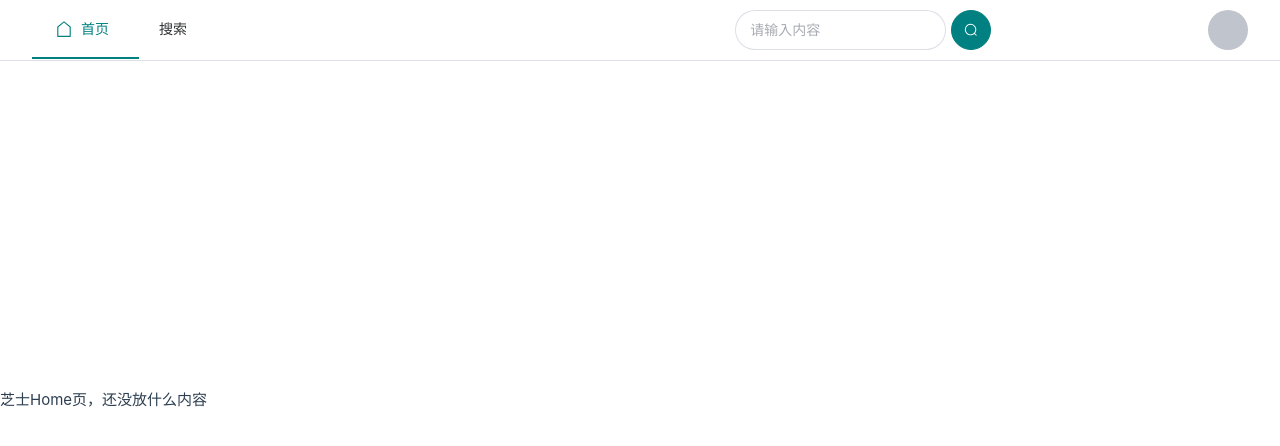
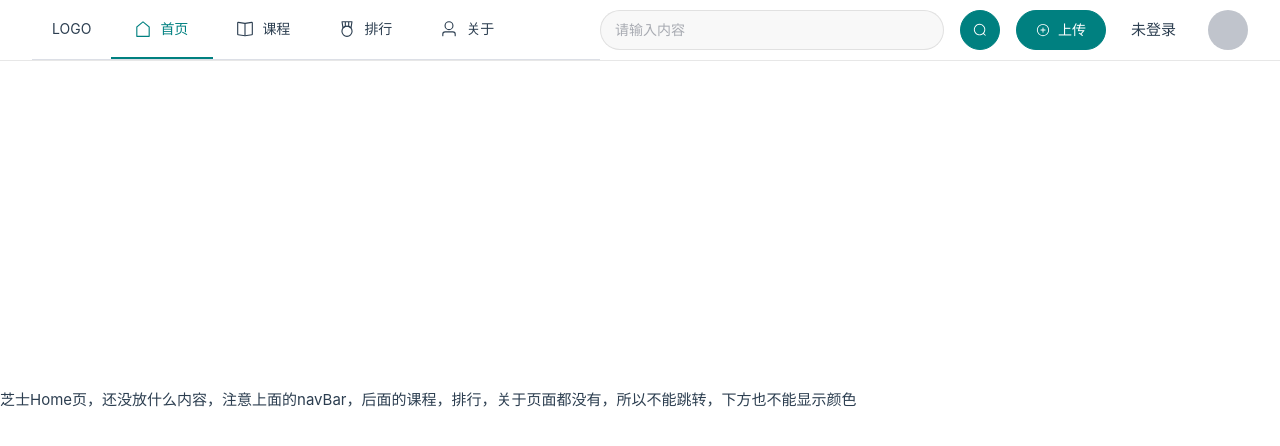
Before and after one commit to RashawnXue/Internet-Computing-WEB, a Vue app in the folder vue/: page /#/ in a window 1280 px wide. Shown: the top 446 px of the page. Built offline with nearby package versions, Linux system fonts and the light colour scheme.

Commit message:
NavigationBar v1.1

```diff
--- a/vue/src/assets/main.css
+++ b/vue/src/assets/main.css
@@ -1,8 +1,4 @@
 @import './base.css';
-
-#app {
-
-}
 
 a,
 .green {
--- a/vue/src/components/NavigationBar.vue
+++ b/vue/src/components/NavigationBar.vue
@@ -1,20 +1,30 @@
 <script setup>
 
 import { ref } from 'vue';
-import { House } from '@element-plus/icons-vue';
+import { House, Reading, Medal, User, CirclePlus } from '@element-plus/icons-vue';
 import SearchBar from './SearchBar.vue';
 
 const activeIndex = ref('/')
 
+const userID = ref('未登录')
+
+function clickAvatar() {
+    ElNotification({
+        title: '未登录时点击头像得提示登录，登陆了之后跳转到个人信息',
+        message: '可是指针移到头像上方时为什么没有变成手型呢',
+        type: 'error',
+        showClose: false,
+    })
+}
+
 </script>
 
 <template>
-    <div
-        style="display: flex; flex-direction: row; width: 100%; border-bottom: 1px solid #dcdfe6; padding: 0 2rem; justify-content: space-between;">
-        <div style="align-self: center; width:40%;">
-            <el-menu mode="horizontal"
-                style="border-right-width: 0px;--el-menu-active-color: teal; --el-menu-hover-text-color: teal; --el-menu-item-hover-fill: white; --el-menu-hover-bg-color: white; --el-menu-border-color: white;"
-                :default-active="activeIndex" router>
+    <div class="navigation-container">
+        <el-menu mode="horizontal" class="navigation-menu" :default-active="activeIndex" router>
+            <el-menu-item>
+                LOGO
+            </el-menu-item>
             <!-- index属性放路径-ysh -->
             <el-menu-item index="/">
                 <!-- 使用插槽放icon-ysh -->
@@ -22,16 +32,76 @@ const activeIndex = ref('/')
                     <el-icon>
                         <House />
                     </el-icon>
-                        <span style="margin-right: 10px;">首页</span>
+                    <span style="margin-right: 5px;">首页</span>
                 </template>
             </el-menu-item>
-                <!-- 其实搜索界面是不用加到navBar里的，这里只是占个位演示页面切换-ysh -->
-                <el-menu-item index="/search">搜索</el-menu-item>
+            <el-menu-item>
+                <template #title>
+                    <el-icon>
+                        <Reading />
+                    </el-icon>
+                    <span style="margin-right: 5px;">课程</span>
+                </template>
+            </el-menu-item>
+            <el-menu-item>
+                <template #title>
+                    <el-icon>
+                        <Medal />
+                    </el-icon>
+                    <span style="margin-right: 5px;">排行</span>
+                </template>
+            </el-menu-item>
+            <el-menu-item>
+                <template #title>
+                    <el-icon>
+                        <User />
+                    </el-icon>
+                    <span style="margin-right: 5px;">关于</span>
+                </template>
+            </el-menu-item>
         </el-menu>
+        <div style="align-self: center; display: flex; flex-direction: row;">
+            <SearchBar style="align-self: center; width: 26rem;" />
+            <el-button :icon="CirclePlus" style="align-self: center;" type="primary" color="teal" size="large" round>上传
+            </el-button>
         </div>
-        <SearchBar style="align-self: center;" />
+        <div class="user-profile">
+            <div style="align-self: center; margin-right: 2rem;">{{ userID }}</div>
             <!-- 这里应该放一个头像，然后点击会出现一些选项 -->
-        <el-avatar style="align-self: center;"></el-avatar>
+            <el-avatar style="align-self: center;" @click="clickAvatar"></el-avatar>
+        </div>
     </div>
 
 </template>
+
+<style>
+.navigation-menu {
+    --el-menu-active-color: teal;
+    --el-menu-hover-text-color: teal;
+    --el-menu-hover-bg-color: var(--color-background);
+    --el-menu-bg-color: var(--color-background);
+    --el-menu-text-color: var(--color-text);
+    border-bottom-width: 0;
+    align-self: center;
+    width: 40rem;
+}
+
+.navigation-container {
+    display: flex;
+    flex-direction: row;
+    width: 100%;
+    border-bottom-width: 1px;
+    border-bottom-style: solid;
+    border-bottom-color: var(--color-border);
+    padding: 0 2rem;
+    justify-content: space-between;
+}
+
+.user-profile {
+    align-self: center;
+    display: flex;
+    flex-direction: row;
+    justify-content: flex-end;
+    width: 10rem
+}
+</style>
--- a/vue/src/components/SearchBar.vue
+++ b/vue/src/components/SearchBar.vue
@@ -12,7 +12,7 @@ function goToSearch() {
         router.push({ path: '/search', query: { content: content.value } })
     } else {
         ElNotification({
-            title: 'Success',
+            title: '注意',
             message: '请输入内容',
             type: 'warning',
             showClose: false,
@@ -24,10 +24,20 @@ function goToSearch() {
 <template>
 
     <div style="display: flex; flex-direction: row;">
-        <el-input v-model="content" style="--el-input-border-radius: 20px; --el-input-focus-border-color: teal" maxlength="20" placeholder="请输入内容"
-            size="large">
+        <el-input class="search-input" v-model="content" maxlength="20" placeholder="请输入内容" size="large">
         </el-input>
-        <el-button :icon="Search" style="margin-left: 5px;" type="primary" color="teal" size="large" @click="goToSearch" circle></el-button>
+        <el-button :icon="Search" style="margin: 0 1rem;" type="primary" color="teal" size="large" @click="goToSearch"
+            circle></el-button>
     </div>
 
 </template>
+
+<style>
+.search-input {
+    --el-input-border-radius: 50px;
+    --el-input-border-color: var(--color-border);
+    --el-input-hover-border-color: var(--color-border-hover);
+    --el-input-focus-border-color: teal;
+    --el-input-bg-color: var(--color-background-soft);
+}
+</style>
--- a/vue/src/views/Home.vue
+++ b/vue/src/views/Home.vue
@@ -8,7 +8,7 @@ import SearchBar from '../components/SearchBar.vue'
 <template>
 
     <div>
-        芝士Home页，还没放什么内容
+        芝士Home页，还没放什么内容，注意上面的navBar，后面的课程，排行，关于页面都没有，所以不能跳转，下方也不能显示颜色
     </div>
 
 </template>
--- a/vue/src/views/Search.vue
+++ b/vue/src/views/Search.vue
@@ -9,5 +9,4 @@ console.log(route)
 
 <template>
     为您展示“{{ route.query.content }}”的相关资源
-    (其实搜索页不会出现在NavBar栏)
 </template>
```
Also changed, not shown: 1 other file (tests, documents, lock files or other folders). Lines whose indentation alone changed are shown as unchanged.
